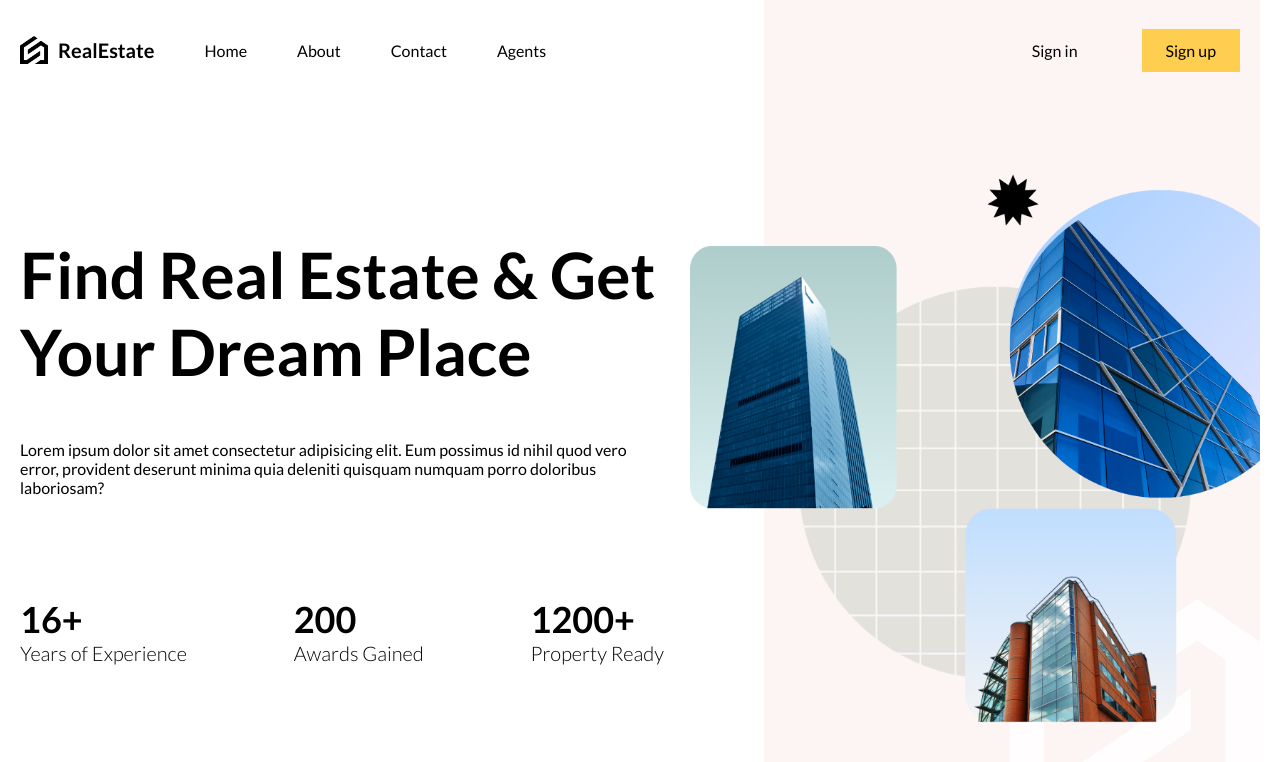
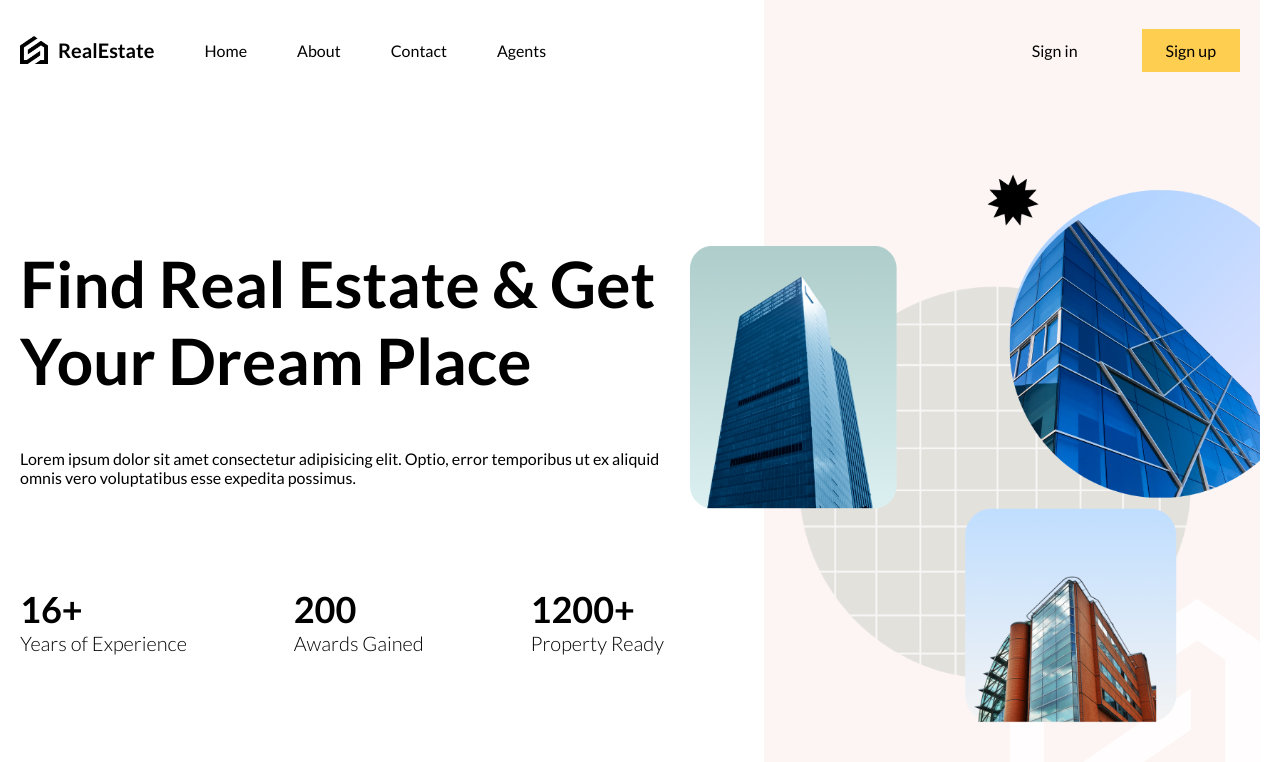
Before and after one commit to safak/react-estate-ui, a React (Vite) app: page / in a window 1280 px wide. Shown: the top 762 px of the page. Built offline with nearby package versions, Linux system fonts and the light colour scheme.

Commit message:
Code Fixes

```diff
--- a/src/routes/homePage/homePage.jsx
+++ b/src/routes/homePage/homePage.jsx
@@ -9,9 +9,8 @@ const HomePage = () => {
         <div className="wrapper">
         <h1 className='title'>Find Real Estate & Get Your Dream Place</h1>
         <p>
-          Lorem ipsum dolor sit amet consectetur adipisicing elit. Eum possimus id nihil quod vero error, provident deserunt minima quia deleniti quisquam numquam porro doloribus laboriosam?
+          Lorem ipsum dolor sit amet consectetur adipisicing elit. Optio, error temporibus ut ex aliquid omnis vero voluptatibus esse expedita possimus.
         </p>
-
         <SearchBar />
         <div className="boxes">
           <div className="box">
```
